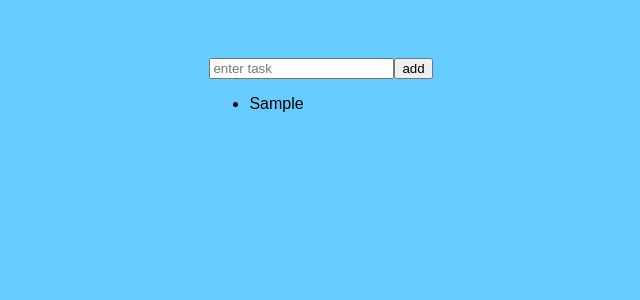
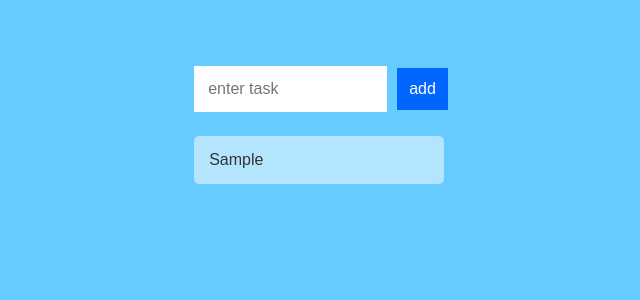
Before and after one commit to lonchik/TodoListApp, a React (Create React App) app: page / in a window 1280 px wide. Both pictures are taken after typing "Sample" into the empty fields and a click on the button "add". Shown: the top 300 px of the page, without its empty margins (319-959 px from the left). Built offline with nearby package versions, Linux system fonts and the light colour scheme.

Commit message:
added styling

```diff
--- a/src/TodoItems.js
+++ b/src/TodoItems.js
@@ -2,7 +2,7 @@
 
 class TodoItems extends Component {
   createTasks(item) {
-  return <li key={item.key}>{item.text}</li> //weird format?
+  return <li key={item.key}>{item.text}</li> //weird format? why is key not displayed?
 
 }
 //display items
--- /dev/null
+++ b/src/TodoList.css
@@ -0,0 +1,43 @@
+.todoListMain .header input {
+  padding: 10px;
+  font-size: 16px;
+  border: 4px solid #FFF;
+  width: 165px;
+}
+
+.todoListMain .header button {
+padding: 10px;
+font-size: 16px;
+margin: 10px;
+margin-right: 0px;
+background-color: #0066FF;
+color: #FFF;
+border: 2px solid #0066FF
+}
+
+.todoListMain .header button:hover {
+  background-color: #003399;
+  border: 2px solid #003399;
+  cursor: pointer;
+  }
+
+
+.todoListMain .theList {
+list-style: none;
+padding-left: 0;
+width: 250px;
+  }
+
+
+.todoListMain .theList li {
+  color: #333;
+  background-color: rgba(255, 255, 255, .5);
+padding: 15px;
+margin-bottom: 15px;
+border-radius: 5px;
+list-style: none;
+}
+
+ul.theList {
+  padding: 0;
+}
--- a/src/TodoList.js
+++ b/src/TodoList.js
@@ -1,5 +1,7 @@
 import React, {Component} from "react";
 import TodoItems from "./TodoItems";
+import "./TodoList.css";
+
 
 class TodoList extends Component {
   constructor(props) {
@@ -24,10 +26,10 @@
     };
   });
 
-this._inputElement.value = ""; //why we need this?
+this._inputElement.value = ""; //this will clear the value
 console.log(this.state.items);
 
-e.preventDefault(); //used to clear the value?s
+e.preventDefault(); //what does it do?
 
 }
   }
@@ -57,7 +59,6 @@
   }
 }
 
-//display items
 
 // style
 
```
